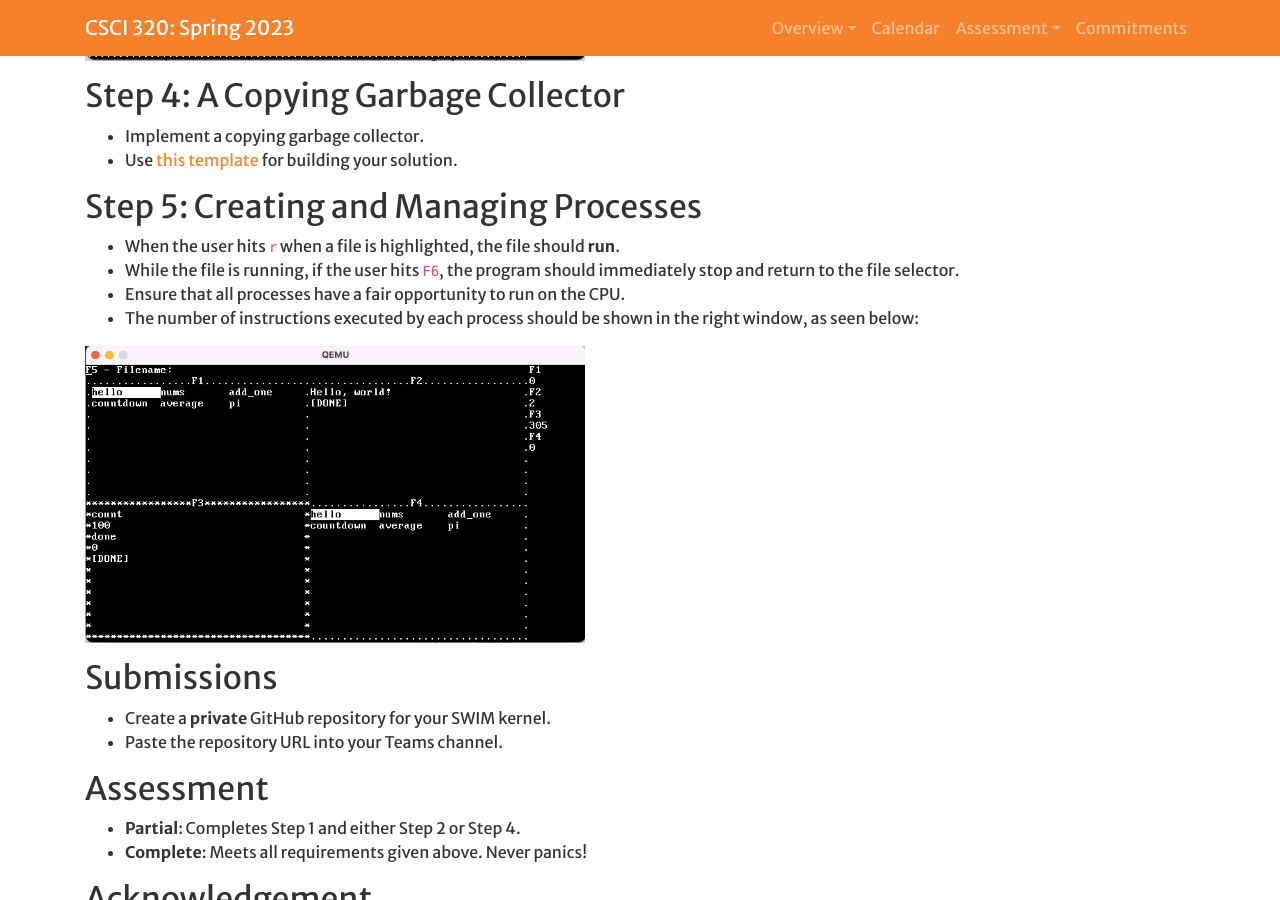
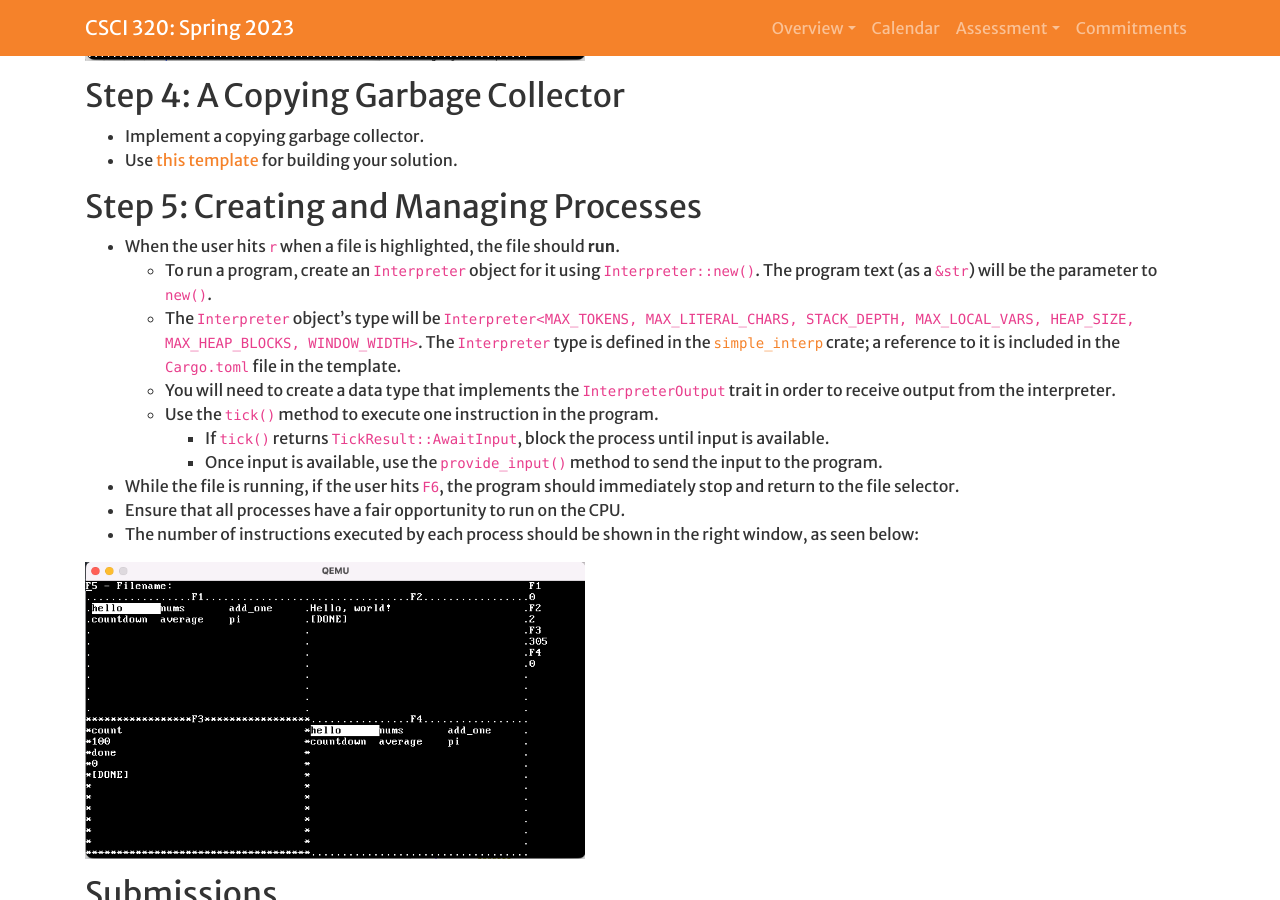
Before and after one commit to Hendrix-CS/csci320, a Jekyll site: the page built from projects/swim.md, in a window 1280 px wide and 900 px high, scrolled down 4504 px. Built offline with Jekyll 4.4.1, drawn with Linux system fonts in a browser that asks for light colours; a script that is not in the unit is left out; our own code applies the rules of GitHub Pages for plain Markdown files.

Commit message:
Added Interpreter instructions.

```diff
--- a/projects/swim.md
+++ b/projects/swim.md
@@ -158,6 +158,19 @@ like this:
 
 ## Step 5: Creating and Managing Processes
 * When the user hits `r` when a file is highlighted, the file should **run**.
+  * To run a program, create an `Interpreter` object for it using `Interpreter::new()`.
+    The program text (as a `&str`) will be the parameter to `new()`.
+  * The `Interpreter` object's type
+    will be `Interpreter<MAX_TOKENS, MAX_LITERAL_CHARS, STACK_DEPTH, MAX_LOCAL_VARS, HEAP_SIZE, MAX_HEAP_BLOCKS, WINDOW_WIDTH>`.
+    The `Interpreter` type is defined in the [`simple_interp`](https://github.com/gjf2a/simple_interp) crate; a reference to it is included in the `Cargo.toml`
+    file in the template.
+  * You will need to create a data type that implements the `InterpreterOutput`
+    trait in order to receive output from the interpreter.
+  * Use the `tick()` method to execute one instruction in the program.
+    * If `tick()` returns `TickResult::AwaitInput`, block the process
+      until input is available.
+    * Once input is available, use the `provide_input()` method to send
+      the input to the program.
 * While the file is running, if the user hits `F6`, the program should immediately
   stop and return to the file selector.
 * Ensure that all processes have a fair opportunity to run on the CPU.
```
